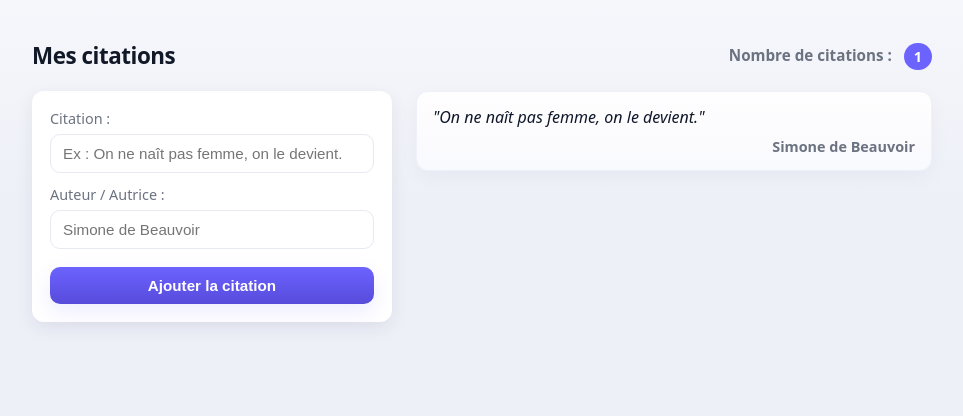
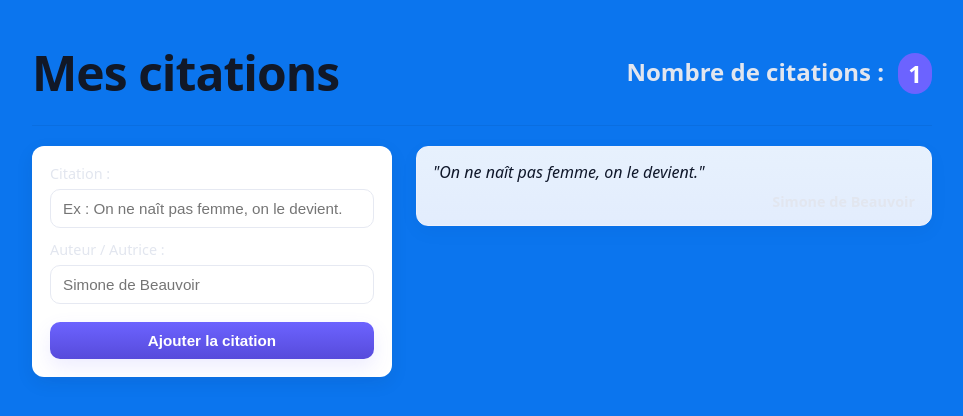
Before and after one commit to David4976/quotations-app, a plain HTML site: page index.html in a window 1280 px wide. Shown: the whole page, without its empty margins (158-1121 px from the left). Drawn offline with Linux system fonts and the light colour scheme.

Commit message:
changement de style

```diff
--- a/index.html
+++ b/index.html
@@ -12,6 +12,7 @@
         <h1>Mes citations</h1>
         <h3>Nombre de citations : <span id="count">1</span></h3>
       </div>
+      <hr />
 
       <div class="grid">
         <div class="card">
--- a/style.css
+++ b/style.css
@@ -3,9 +3,9 @@
   padding: 0;
 }
 :root {
-  --bg: #f6f7fb;
+  --bg: #0b75ee;
   --card: #ffffff;
-  --muted: #6b7280;
+  --muted: #e2e6ef;
   --accent: #6c63ff;
   --accent-contrast: #ffffff;
   --shadow: 0 6px 18px rgba(31, 41, 55, 0.08);
@@ -27,7 +27,7 @@ body {
 }
 body {
   font-family: var(--font-sans);
-  background: linear-gradient(180deg, var(--bg), #eef0f8 200px);
+  background: linear-gradient(180deg, var(--bg), #0b75ee 200px);
   color: #111827;
   -webkit-font-smoothing: antialiased;
   -moz-osx-font-smoothing: grayscale;
@@ -53,13 +53,13 @@ body {
 }
 .header h1 {
   margin: 0;
-  font-size: 1.4rem;
+  font-size: 3rem;
   letter-spacing: -0.02em;
 }
 .header h3 {
   margin: 0;
   font-weight: 600;
-  font-size: 0.95rem;
+  font-size: 1.5rem;
   color: var(--muted);
 }
 .header h3 span#count {
@@ -69,8 +69,15 @@ body {
   padding: 4px 10px;
   border-radius: 999px;
   margin-left: 8px;
-  font-size: 0.9rem;
+  font-size: 1.5rem;
   vertical-align: middle;
+}
+
+hr {
+  border: none;
+  border-top: 1px solid rgba(0, 0, 0, 0.15);
+  margin: 20px 0;
+  opacity: 0.4;
 }
 
 /* Layout : formulaire à gauche, liste à droite (desktop) */
```
